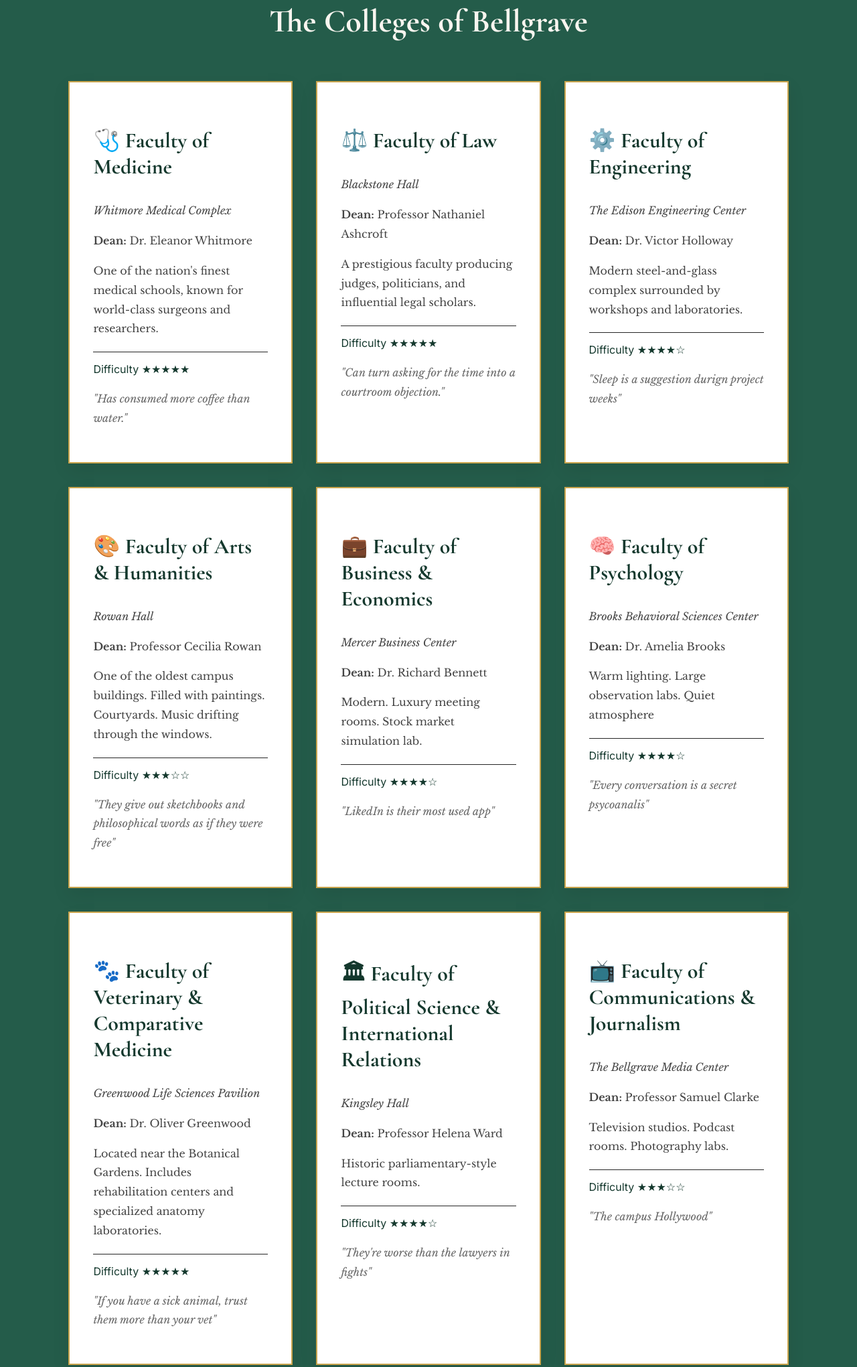
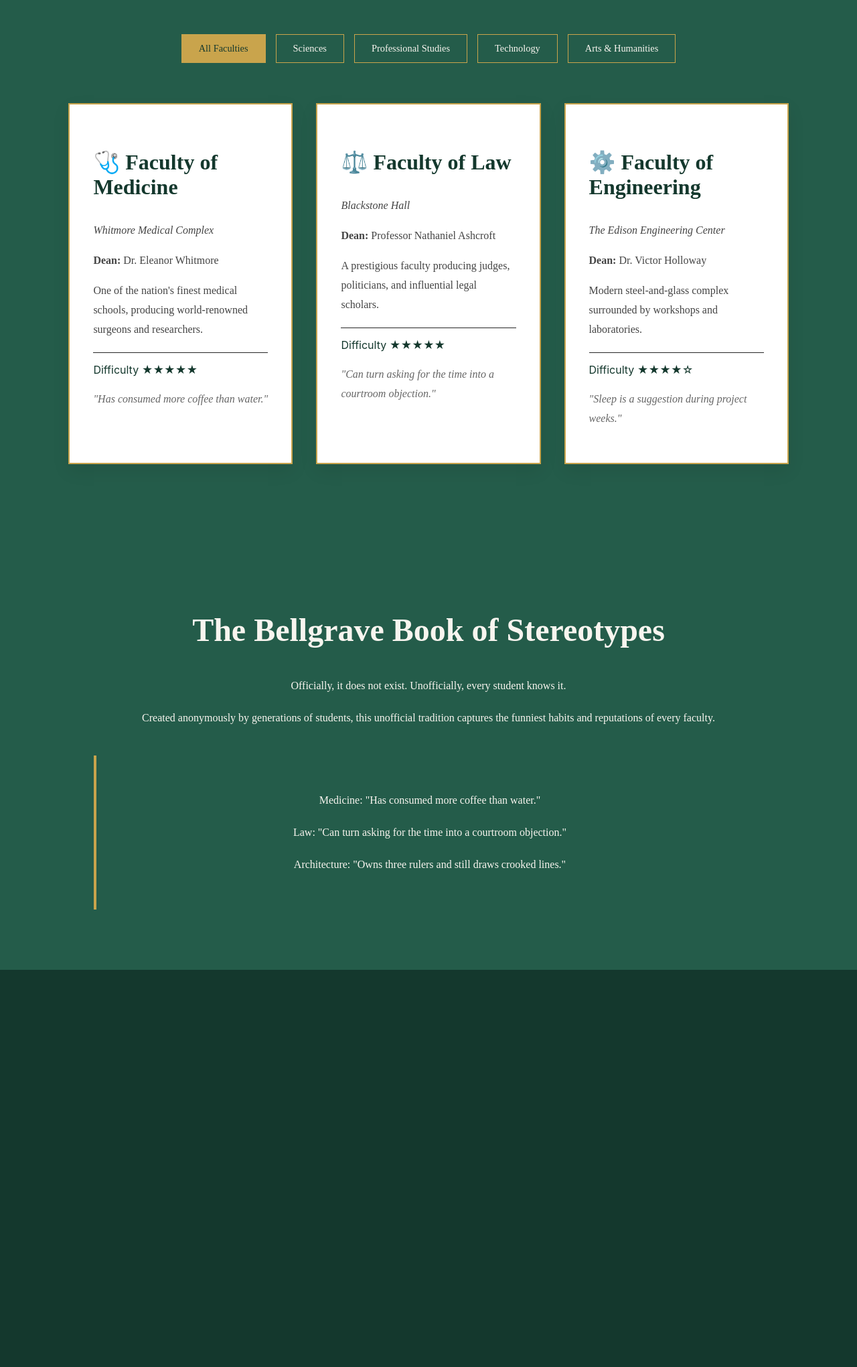
Before and after one commit to Eclipsally/Bellgrave-University, a plain HTML site: page academics.html in a window 1280 px wide. Shown: the part 1470-3511 px from the top of the page at 67% size. After the commit the page ends 2918 px from the top, so only its background shows below. Drawn offline with nearby package versions, Linux system fonts and the light colour scheme.

Commit message:
Add academics page filters and faculty catalogue

```diff
--- a/academics.html
+++ b/academics.html
@@ -3,27 +3,13 @@
 <head>
 <meta charset="UTF-8" />
 <meta name="viewport" content="width=device-width, initial-scale=1.0" />
-    <link rel="preconnect" href="https://fonts.googleapis.com">
-<link rel="preconnect" href="https://fonts.gstatic.com" crossorigin>
-<link href="https://fonts.googleapis.com/css2?family=Cormorant+Garamond:ital,wght@0,300..700;1,300..700&display=swap" rel="stylesheet">
-<link rel="preconnect" href="https://fonts.googleapis.com">
-<link rel="preconnect" href="https://fonts.gstatic.com" crossorigin>
-<link href="https://fonts.googleapis.com/css2?family=Cormorant+Garamond:ital,wght@0,300..700;1,300..700&family=Libre+Baskerville:ital,wght@0,400..700;1,400..700&display=swap" rel="stylesheet">
-<link rel="preconnect" href="https://fonts.googleapis.com">
-<link rel="preconnect" href="https://fonts.gstatic.com" crossorigin>
-<link href="https://fonts.googleapis.com/css2?family=Cormorant+Garamond:ital,wght@0,300..700;1,300..700&family=Inter:ital,opsz,wght@0,14..32,100..900;1,14..32,100..900&family=Libre+Baskerville:ital,wght@0,400..700;1,400..700&display=swap" rel="stylesheet">
-<link rel="preconnect" href="https://fonts.googleapis.com">
-<link rel="preconnect" href="https://fonts.gstatic.com" crossorigin>
-<link href="https://fonts.googleapis.com/css2?family=Cormorant+Garamond:ital,wght@0,300..700;1,300..700&family=Inter:ital,opsz,wght@0,14..32,100..900;1,14..32,100..900&family=Libre+Baskerville:ital,wght@0,400..700;1,400..700&family=Source+Sans+3:ital,wght@0,200..900;1,200..900&display=swap" rel="stylesheet">
 <link rel="stylesheet" href="style.css">
-    <title>Bellgrave University</title>
+<title>Bellgrave University Academics</title>
 </head>
 <body>
 <!-- ================= HEADER ================= -->
 <header>
-          <!-- Utility Bar -->
 <section class="utility-bar">
-    <!-- University Crest -->
 <div class="utility-logo">
 <a href="index.html">
 <img src="images/seal.png" alt="Bellgrave University Seal">
@@ -38,7 +24,7 @@
 </a>
 </div>
 <div class="utility-search">
-      <input type="text" placeholder="Search Bellgrave..." />
+<input type="text" placeholder="Search Bellgrave...">
 </div>
 <ul>
 <li><a href="#">Student Portal</a></li>
@@ -47,18 +33,24 @@
 </ul>
 </section>
 </header>
+<!-- ================= HERO ================= -->
 <section class="academics-hero">
 <div class="academics-overlay">
-        <h1>Bellgrave University Academics</h1>
+<h1>
+Bellgrave University Academics
+</h1>
 <p>
 Twelve colleges. Hundreds of disciplines.
 One tradition of excellence.
 </p>
 </div>
 </section>
+<!-- ================= INTRO ================= -->
 <section class="academic-intro">
 <div class="academic-container">
-<h2>The Academic Foundation of Bellgrave</h2>
+<h2>
+The Academic Foundation of Bellgrave
+</h2>
 <p>
 Bellgrave University is composed of twelve colleges and schools,
 each guided by its own dean while remaining connected through the
@@ -71,16 +63,41 @@ and discovery.
 </p>
 <p>
 From medicine and law to comparative sciences and the arts,
-Bellgrave offers an education designed not only to prepare students
-for careers, but to shape the future.
+Bellgrave prepares students not only for careers, but for shaping
+the future.
 </p>
 </div>
 </section>
+<!-- ================= FACULTIES ================= -->
 <section class="faculty-section">
-<h2>The Colleges of Bellgrave</h2>
+<h2>
+The Colleges of Bellgrave
+</h2>
+<!-- FILTER BUTTONS -->
+<div class="faculty-filters">
+<button class="filter-button active" data-filter="all">
+All Faculties
+</button>
+<button class="filter-button" data-filter="science">
+Sciences
+</button>
+<button class="filter-button" data-filter="professional">
+Professional Studies
+</button>
+<button class="filter-button" data-filter="technology">
+Technology
+</button>
+<button class="filter-button" data-filter="arts">
+Arts & Humanities
+</button>
+</div>
+<!-- FACULTY CARDS -->
 <div class="faculty-grid">
-<div class="faculty-card">
-<h3>🩺 Faculty of Medicine</h3>
+<!-- MEDICINE -->
+<div class="faculty-card" data-category="science">
+<h3>
+🩺 Faculty of Medicine
+</h3>
 <p class="faculty-building">
 Whitmore Medical Complex
 </p>
@@ -90,7 +107,7 @@ Dr. Eleanor Whitmore
 </p>
 <p>
 One of the nation's finest medical schools,
-known for world-class surgeons and researchers.
+producing world-renowned surgeons and researchers.
 </p>
 <div class="faculty-info">
 <span>
@@ -101,8 +118,11 @@ Difficulty ★★★★★
 "Has consumed more coffee than water."
 </p>
 </div>
-<div class="faculty-card">
-<h3>⚖️ Faculty of Law</h3>
+<!-- LAW -->
+<div class="faculty-card" data-category="professional">
+<h3>
+⚖️ Faculty of Law
+</h3>
 <p class="faculty-building">
 Blackstone Hall
 </p>
@@ -123,8 +143,11 @@ Difficulty ★★★★★
 "Can turn asking for the time into a courtroom objection."
 </p>
 </div>
-<div class="faculty-card">
-<h3>⚙️ Faculty of Engineering</h3>
+<!-- ENGINEERING -->
+<div class="faculty-card" data-category="technology">
+<h3>
+⚙️ Faculty of Engineering
+</h3>
 <p class="faculty-building">
 The Edison Engineering Center
 </p>
@@ -133,7 +156,8 @@ The Edison Engineering Center
 Dr. Victor Holloway
 </p>
 <p>
-Modern steel-and-glass complex surrounded by workshops and laboratories.
+Modern steel-and-glass complex surrounded by workshops
+and laboratories.
 </p>
 <div class="faculty-info">
 <span>
@@ -141,161 +165,43 @@ Difficulty ★★★★☆
 </span>
 </div>
 <p class="stereotype">
-"Sleep is a suggestion durign project weeks"
+"Sleep is a suggestion during project weeks."
 </p>
 </div>
-<div class="faculty-card">
-<h3>🎨 Faculty of Arts & Humanities</h3>
-<p class="faculty-building">
-Rowan Hall
+<!-- ADD MORE FACULTIES HERE -->
+</div>
+</section>
+<!-- ================= STUDENT CULTURE ================= -->
+<section class="stereotype-section">
+<div class="academic-container">
+<h2>
+The Bellgrave Book of Stereotypes
+</h2>
+<p>
+Officially, it does not exist.
+Unofficially, every student knows it.
 </p>
 <p>
-<strong>Dean:</strong>
-Professor Cecilia Rowan
-</p>
-<p>
-One of the oldest campus buildings. Filled with paintings. Courtyards. Music drifting through the windows.
-</p>
-<div class="faculty-info">
-<span>
-Difficulty ★★★☆☆
-</span>
-</div>
-<p class="stereotype">
-"They give out sketchbooks and philosophical words as if they were free"
-</p>
-</div>
-<div class="faculty-card">
-<h3>💼 Faculty of Business & Economics</h3>
-<p class="faculty-building">
- Mercer Business Center
-</p>
-<p>
-<strong>Dean:</strong>
- Dr. Richard Bennett
-</p>
-<p>
-Modern. Luxury meeting rooms. Stock market simulation lab.
-</p>
-<div class="faculty-info">
-<span>
-Difficulty ★★★★☆
-</span>
-</div>
-<p class="stereotype">
-"LikedIn is their most used app"
-</p>
-</div>
-<div class="faculty-card">
-<h3>🧠 Faculty of Psychology</h3>
-<p class="faculty-building">
-Brooks Behavioral Sciences Center
-</p>
-<p>
-<strong>Dean:</strong>
-Dr. Amelia Brooks
-</p>
-<p>
-Warm lighting. Large observation labs. Quiet atmosphere
-</p>
-<div class="faculty-info">
-<span>
-Difficulty ★★★★☆
-</span>
-</div>
-<p class="stereotype">
-"Every conversation is a secret psycoanalis"
-</p>
-</div>
-<div class="faculty-card">
-<h3>🐾 Faculty of Veterinary & Comparative Medicine</h3>
-<p class="faculty-building">
-Greenwood Life Sciences Pavilion
-</p>
-<p>
-<strong>Dean:</strong>
- Dr. Oliver Greenwood
-</p>
-<p>
-Located near the Botanical Gardens. Includes rehabilitation centers and specialized anatomy laboratories.
-</p>
-<div class="faculty-info">
-<span>
-Difficulty ★★★★★
-</span>
-</div>
-<p class="stereotype">
-"If you have a sick animal, trust them more than your vet"
-</p>
-</div>
-<div class="faculty-card">
-<h3>🏛 Faculty of Political Science & International Relations</h3>
-<p class="faculty-building">
- Kingsley Hall
-</p>
-<p>
-<strong>Dean:</strong>
- Professor Helena Ward
-</p>
-<p>
-Historic parliamentary-style lecture rooms.
-</p>
-<div class="faculty-info">
-<span>
-Difficulty ★★★★☆
-</span>
-</div>
-<p class="stereotype">
-"They're worse than the lawyers in fights"
-</p>
-</div>
-<div class="faculty-card">
-<h3>📺 Faculty of Communications & Journalism</h3>
-<p class="faculty-building">
-The Bellgrave Media Center
-</p>
-<p>
-<strong>Dean:</strong>
-Professor Samuel Clarke
-</p>
-<p>
-Television studios. Podcast rooms. Photography labs.
-</p>
-<div class="faculty-info">
-<span>
-Difficulty ★★★☆☆
-</span>
-</div>
-<p class="stereotype">
-"The campus Hollywood"
-</p>
-</div>
-</div>
-</div>
-</section>
-<section class="stereotype-section">
-<div class="academic-container">
-<h2>The Bellgrave Book of Stereotypes</h2>
-<p>
-Officially, it does not exist. Unofficially, every student knows it.
-</p>
-<p>
-Created anonymously by generations of students, the Bellgrave Book of
-Stereotypes is an annual tradition ranking the funniest habits and
-reputations of each faculty.
+Created anonymously by generations of students,
+this unofficial tradition captures the funniest habits
+and reputations of every faculty.
 </p>
 <div class="quote-box">
 <p>
-Medicine: "Has consumed more coffee than water."
+Medicine:
+"Has consumed more coffee than water."
 </p>
 <p>
-Law: "Can turn asking for the time into a courtroom objection."
+Law:
+"Can turn asking for the time into a courtroom objection."
 </p>
 <p>
-Architecture: "Owns three rulers and still draws crooked lines."
+Architecture:
+"Owns three rulers and still draws crooked lines."
 </p>
 </div>
 </div>
 </section>
+<script src="script.js"></script>
 </body>
 </html>
--- a/script.js
+++ b/script.js
@@ -0,0 +1,21 @@
+const filterButtons = document.querySelectorAll(".filter-button");
+const facultyCards = document.querySelectorAll(".faculty-card");
+if (filterButtons.length > 0) {
+filterButtons.forEach(button => {
+    button.addEventListener("click", () => {
+        const filter = button.dataset.filter;
+        filterButtons.forEach(btn => {
+            btn.classList.remove("active");
+        });
+        button.classList.add("active");
+        facultyCards.forEach(card => {
+            const category = card.dataset.category;
+            if (filter === "all" || category === filter) {
+                card.style.display = "block";
+            } else {
+                card.style.display = "none";
+            }
+        });
+    });
+});
+}
--- a/style.css
+++ b/style.css
@@ -1003,7 +1003,7 @@ margin-top:20px;
 font-style:italic;
 color:#666!important;
 }
-.stereoype-section {
+.stereotype-section {
 background:var(--bellgrave-green-light);
 }
 .quote-box {
@@ -1013,3 +1013,29 @@ padding:35px;
 margin-top:40px;
 font-family:"Libre Baskerville",serif;
 }
+/* ===============================
+FACULTY FILTER BUTTONS
+================================ */
+.faculty-filters {
+display:flex;
+justify-content:center;
+align-items:center;
+flex-wrap:wrap;
+gap:15px;
+margin-bottom:60px;
+}
+.filter-button {
+background:transparent;
+border:1px solid var(--bellgrave-gold);
+padding:12px 25px;
+font-family:"Libre Baskerville", serif;
+font-size:.9rem;
+color:var(--bellgrave-ivory);
+cursor:pointer;
+transition:.3s ease;
+}
+.filter-button:hover,
+.filter-button.active {
+background:var(--bellgrave-gold);
+color:var(--bellgrave-green);
+}
```
Also changed, not shown: index.html (+1 -1 lines). Lines whose indentation alone changed are shown as unchanged.
